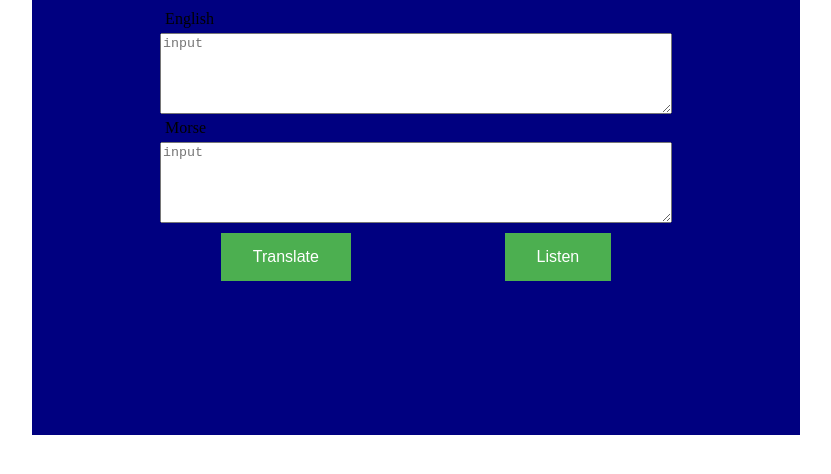
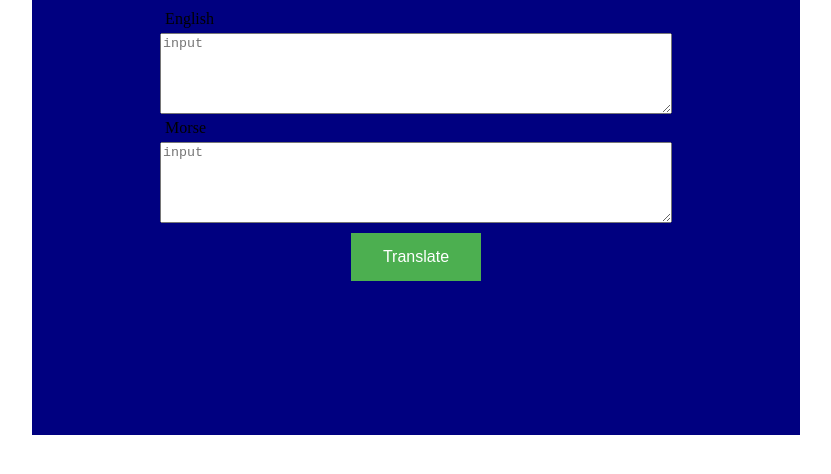
Before and after one commit to JebHarrison/Morse-Code-challenge, a plain HTML site: page index.html in a window 1280 px wide. Shown: the part 432-906 px from the top of the page, without its empty margins (224-1055 px from the left). Drawn offline with Linux system fonts and the light colour scheme.

Commit message:
removed listen tags

```diff
--- a/index.html
+++ b/index.html
@@ -21,11 +21,8 @@
         <textarea id = "morse-output" class="morseOutput input" cols="20" rows="5" placeholder="input"></textarea>
         <div class="flex-button-container">
           <button id="btn-translate" class="btn-translate">Translate</button>
-          <button id="btn-listen" class="btn-listen">Listen</button>
         </div>
         <div class="flex-button-container">
-        <!-- <h3 >current sound:</h3>
-        <h3 id="currentSound">nothing</h3> -->
       </div>
 
 <script src="file.js" defer></script>
```
